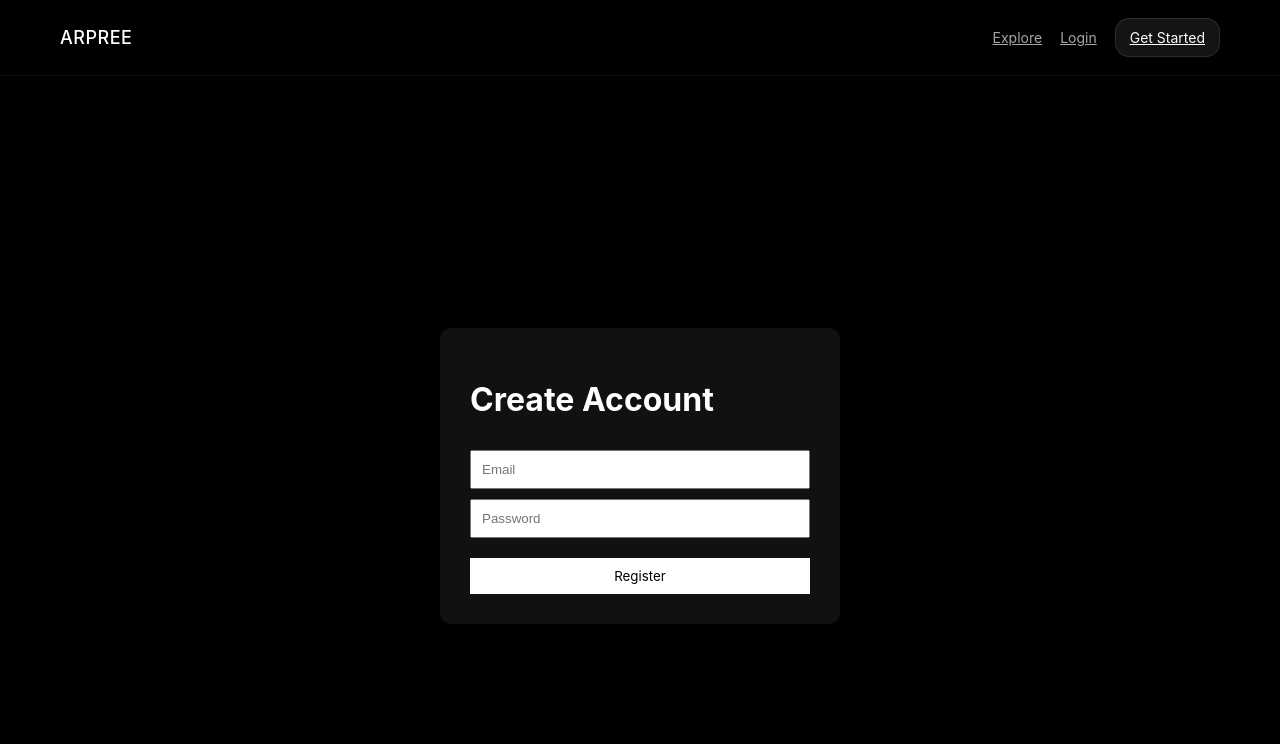
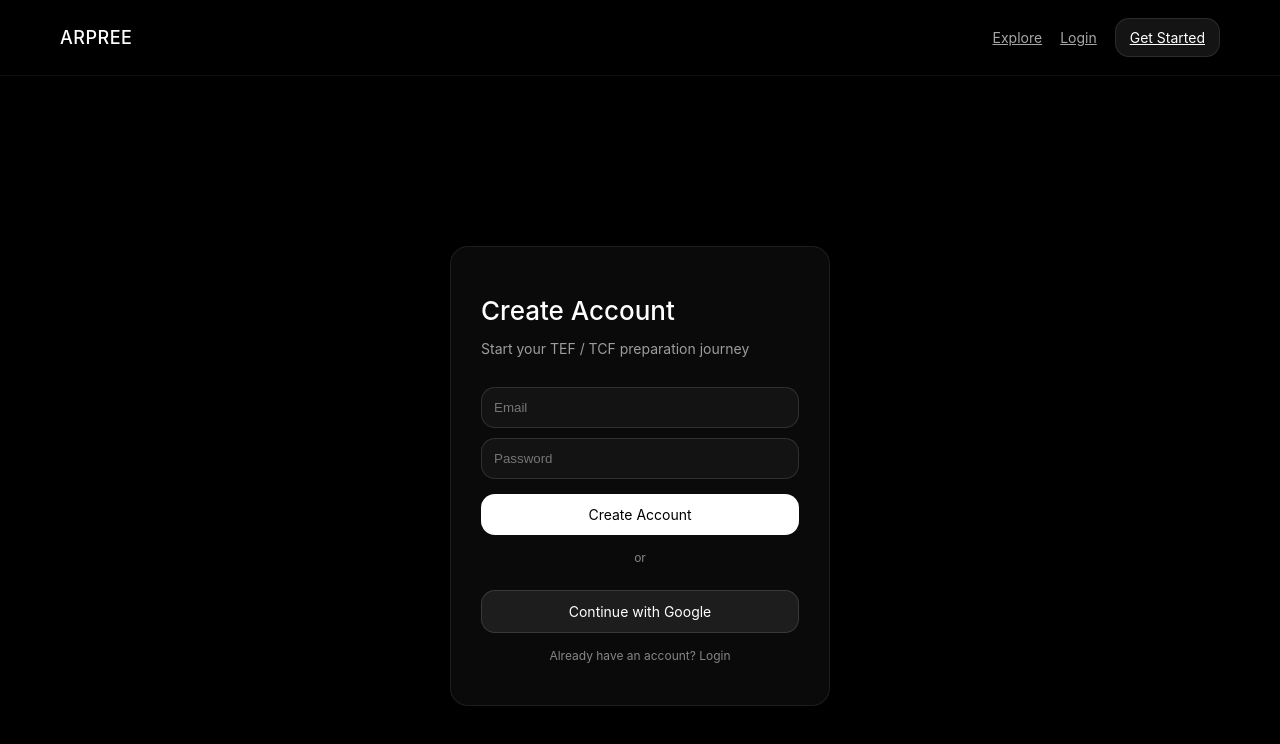
Before and after one commit to aaloopraantha/arpree, a Next.js app: page /register in a window 1280 px wide. Shown: the top 744 px of the page. Built offline with nearby package versions, Linux system fonts and the light colour scheme.

Commit message:
Update page.js

```diff
--- a/app/register/page.js
+++ b/app/register/page.js
@@ -1,86 +1,160 @@
 'use client'
 
 import { useState } from 'react'
+import { supabase } from '../../lib/supabase'
 import { useRouter } from 'next/navigation'
-import { supabase } from '../../lib/supabase'
 
 export default function RegisterPage() {
   const router = useRouter()
-
   const [email, setEmail] = useState('')
   const [password, setPassword] = useState('')
+  const [loading, setLoading] = useState(false)
 
-  async function handleRegister() {
+  async function register() {
+    setLoading(true)
+
     const { error } = await supabase.auth.signUp({
       email,
       password,
     })
 
-    if (error) {
+    setLoading(false)
+
+    if (!error) {
+      router.push('/dashboard')
+    } else {
       alert(error.message)
-    } else {
-      alert('Account created successfully!')
-      router.push('/login')
     }
   }
 
+  async function signInWithGoogle() {
+    await supabase.auth.signInWithOAuth({
+      provider: 'google',
+      options: {
+        redirectTo: `${window.location.origin}/dashboard`,
+      },
+    })
+  }
+
   return (
-    <main style={{
-      background: '#000',
-      color: '#fff',
-      minHeight: '100vh',
-      display: 'flex',
-      justifyContent: 'center',
-      alignItems: 'center'
-    }}>
+    <main style={styles.container}>
+      <div style={styles.card}>
+        <h1 style={styles.title}>Create Account</h1>
 
-      <div style={{
-        width: '400px',
-        background: '#111',
-        padding: '30px',
-        borderRadius: '12px'
-      }}>
-
-        <h1>Create Account</h1>
+        <p style={styles.subtitle}>
+          Start your TEF / TCF preparation journey
+        </p>
 
         <input
-          placeholder='Email'
+          style={styles.input}
+          placeholder="Email"
+          value={email}
           onChange={(e) => setEmail(e.target.value)}
-          style={{
-            width: '100%',
-            padding: '10px',
-            marginTop: '10px'
-          }}
         />
 
         <input
-          placeholder='Password'
-          type='password'
+          style={styles.input}
+          placeholder="Password"
+          type="password"
+          value={password}
           onChange={(e) => setPassword(e.target.value)}
-          style={{
-            width: '100%',
-            padding: '10px',
-            marginTop: '10px'
-          }}
         />
 
-        <button
-          onClick={handleRegister}
-          style={{
-            width: '100%',
-            padding: '10px',
-            marginTop: '20px',
-            background: '#fff',
-            color: '#000',
-            border: 'none',
-            cursor: 'pointer'
-          }}
-        >
-          Register
+        <button style={styles.primaryBtn} onClick={register}>
+          {loading ? 'Creating Account...' : 'Create Account'}
         </button>
 
+        <div style={styles.divider}>or</div>
+
+        <button style={styles.googleBtn} onClick={signInWithGoogle}>
+          Continue with Google
+        </button>
+
+        <p style={styles.footerText}>
+          Already have an account? Login
+        </p>
       </div>
-
     </main>
   )
 }
+
+const styles = {
+  container: {
+    minHeight: '100vh',
+    background: '#000',
+    display: 'flex',
+    justifyContent: 'center',
+    alignItems: 'center',
+    padding: 20,
+  },
+
+  card: {
+    width: 380,
+    padding: 30,
+    borderRadius: 18,
+    background: 'rgba(255,255,255,0.04)',
+    border: '1px solid rgba(255,255,255,0.08)',
+    backdropFilter: 'blur(14px)',
+  },
+
+  title: {
+    fontSize: 26,
+    fontWeight: 500,
+    marginBottom: 8,
+  },
+
+  subtitle: {
+    fontSize: 14,
+    color: 'rgba(255,255,255,0.6)',
+    marginBottom: 20,
+  },
+
+  input: {
+    width: '100%',
+    padding: 12,
+    marginTop: 10,
+    borderRadius: 14,
+    border: '1px solid rgba(255,255,255,0.12)',
+    background: 'rgba(255,255,255,0.04)',
+    color: '#fff',
+    outline: 'none',
+  },
+
+  primaryBtn: {
+    width: '100%',
+    marginTop: 15,
+    padding: 12,
+    borderRadius: 14,
+    border: 'none',
+    background: '#fff',
+    color: '#000',
+    cursor: 'pointer',
+    fontSize: 14,
+  },
+
+  googleBtn: {
+    width: '100%',
+    marginTop: 10,
+    padding: 12,
+    borderRadius: 14,
+    border: '1px solid rgba(255,255,255,0.12)',
+    background: 'rgba(255,255,255,0.08)',
+    color: '#fff',
+    cursor: 'pointer',
+    fontSize: 14,
+  },
+
+  divider: {
+    textAlign: 'center',
+    margin: '15px 0',
+    color: 'rgba(255,255,255,0.5)',
+    fontSize: 12,
+  },
+
+  footerText: {
+    marginTop: 15,
+    fontSize: 12,
+    color: 'rgba(255,255,255,0.5)',
+    textAlign: 'center',
+  },
+}
```
